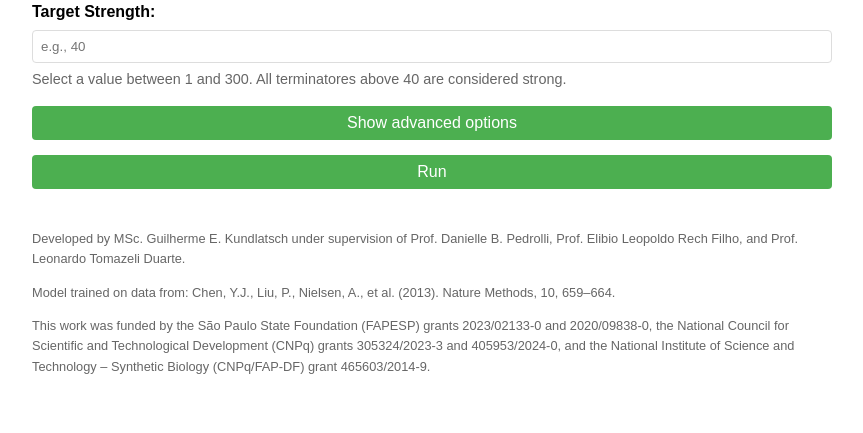
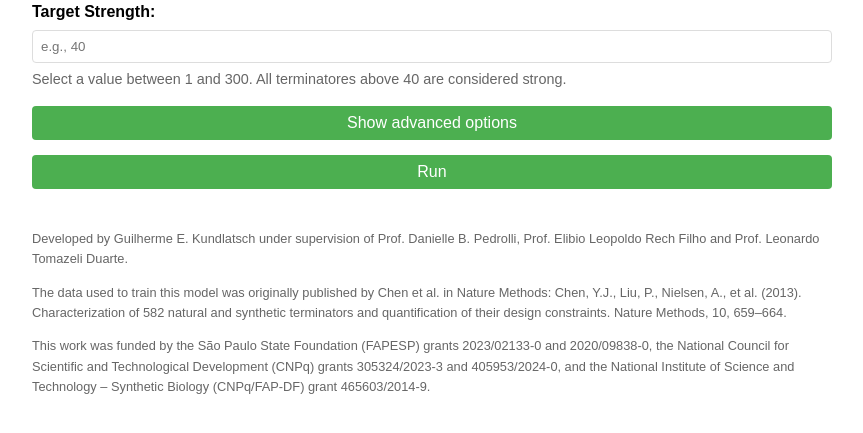
Before and after one commit to gkundlatsch/TerFac, a Flask app: page / in a window 1280 px wide. Shown: the part 173-606 px from the top of the page, without its empty margins (208-1071 px from the left). Run offline with Flask 3, Linux system fonts and the light colour scheme; parts of the project's set-up code (start-up, migrations or seed data) failed here and were passed over.

Commit message:
Update index.html

```diff
--- a/templates/index.html
+++ b/templates/index.html
@@ -163,9 +163,9 @@
   </form>
 
   <div class="footer">
-    <p>Developed by MSc. Guilherme E. Kundlatsch under supervision of Prof. Danielle B. Pedrolli, Prof. Elibio Leopoldo Rech Filho, and Prof. Leonardo Tomazeli Duarte.</p>
-    <p>Model trained on data from: Chen, Y.J., Liu, P., Nielsen, A., et al. (2013). Nature Methods, 10, 659–664.</p>
-    <p>This work was funded by the São Paulo State Foundation (FAPESP) grants 2023/02133-0 and 2020/09838-0, the National Council for Scientific and Technological Development (CNPq) grants 305324/2023-3 and 405953/2024-0, and the National Institute of Science and Technology – Synthetic Biology (CNPq/FAP-DF) grant 465603/2014-9.</p>
+    <p>Developed by Guilherme E. Kundlatsch under supervision of Prof. Danielle B. Pedrolli, Prof. Elibio Leopoldo Rech Filho and Prof. Leonardo Tomazeli Duarte.</p>
+      <p>The data used to train this model was originally published by Chen et al. in Nature Methods: Chen, Y.J., Liu, P., Nielsen, A., et al. (2013). Characterization of 582 natural and synthetic terminators and quantification of their design constraints. Nature Methods, 10, 659–664.</p>
+      <p>This work was funded by the São Paulo State Foundation (FAPESP) grants 2023/02133-0 and 2020/09838-0, the National Council for Scientific and Technological Development (CNPq) grants 305324/2023-3 and 405953/2024-0, and the National Institute of Science and Technology – Synthetic Biology (CNPq/FAP-DF) grant 465603/2014-9.</p>
   </div>
 
   <script>
```
